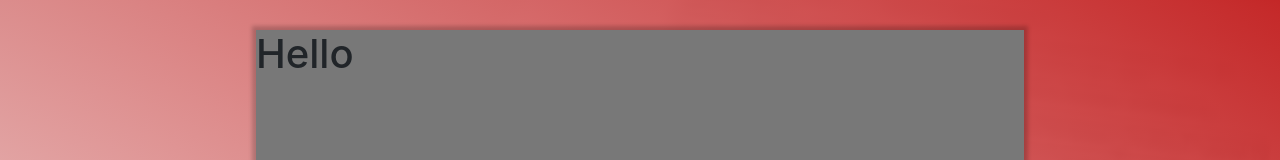
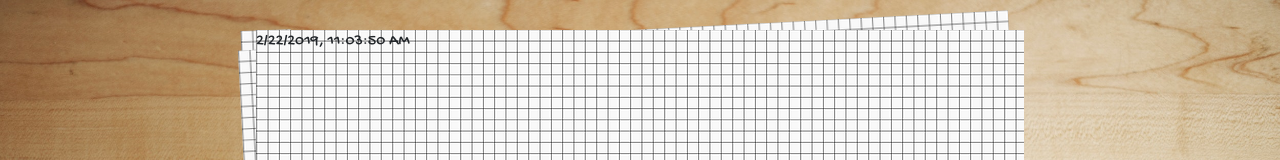
Before and after one commit to florianloechle/2-dimensional-statistics, a React (Create React App) app: page / in a window 1280 px wide. Shown: the top 160 px of the page. Built offline with nearby package versions, Linux system fonts and the light colour scheme.

Commit message:
design-wip: add css and images, new font to match style

```diff
--- a/public/index.html
+++ b/public/index.html
@@ -3,7 +3,7 @@
   <head>
     <meta charset="utf-8" />
     <link rel="shortcut icon" href="%PUBLIC_URL%/favicon.ico" />
-    <link href="https://fonts.googleapis.com/css?family=Press+Start+2P" rel="stylesheet">
+    <link href="https://fonts.googleapis.com/css?family=Gochi+Hand" rel="stylesheet">
     <meta
       name="viewport"
       content="width=device-width, initial-scale=1, shrink-to-fit=no"
--- a/src/App.js
+++ b/src/App.js
@@ -13,7 +13,9 @@ class StatisticApp extends React.Component {
   render() {
     return (
       <Layout>
-        <h1>Hello</h1>
+        <div className={styles.sheet}>
+          <span>{new Date().toLocaleString()}</span>
+        </div>
       </Layout>
     );
   }
--- a/src/App.module.css
+++ b/src/App.module.css
@@ -9,23 +9,60 @@
 }
 
 html {
-  font-family: 'Open Sans', sans-serif;
+ font-family: 'Gochi Hand', cursive !important;
 }
 
 body {
-  font-family: inherit;
+  font-family: inherit !important;
+  cursor: url(http://www.rw-designer.com/cursor-extern.php?id=99805), auto;
 }
 
 :root {
   --color-white: #ffffff;
   --color-white-dark: #dfdfdf;
-  --color-white-transparent: rgba(255,255,255,.9);
+  --color-white-transparent: rgba(255, 255, 255, 0.9);
 
   --color-red: #c31616;
-  --color-red-transparent: rgba(195, 22, 22, .9);
+  --color-red-transparent: rgba(195, 22, 22, 0.9);
 
   --color-grey: #787878;
   --color-grey-dark: #4e4e4e;
 
   --color-black: #000000;
+  --color-black-transparent: #000000b9;
+
+  --media-br-phone: 414px;
+  --media-br-tablet: 876px;
 }
+
+.sheet {
+  background-image: url('./assets/images/paper.PNG');
+  background-repeat: repeat;
+  height: 100%;
+  position: relative;
+}
+
+.sheet:before {
+  z-index: -1;
+  position: absolute;
+  content: '';
+  top: 0;
+  left: -3px;
+  bottom: 0;
+  right: 0;
+  max-width: 50px;
+  background-image: url('./assets/images/paper.PNG');
+  transform: rotate(-2deg);
+}
+
+.sheet:after {
+  z-index: -1;
+  position: absolute;
+  content: '';
+  top: 0;
+  bottom: 0;
+  right: -3px;
+  left: 0;
+  background-image: url('./assets/images/paper.PNG');
+  transform: rotate(-3deg);
+}
--- a/src/components/Layout/Layout.module.css
+++ b/src/components/Layout/Layout.module.css
@@ -1,12 +1,10 @@
+/** @format */
+
 .base {
   height: 100vh;
   width: 100%;
-  background-image: linear-gradient(
-      to bottom left,
-      var(--color-red-transparent),
-      var(--color-white-transparent)
-    ),
-    url('../../assets/images/background.jpg');
+  background-image:
+    url('../../assets/images/background2.jpg');
   background-size: cover;
   display: flex;
   flex-flow: column nowrap;
@@ -14,13 +12,21 @@
 
 .base > main {
   flex: 1;
-  width: 60%;
-  margin: 30px auto 0px auto;
-  background-color: var(--color-grey);
-  box-shadow: 0px 0px 4px 4px rgba(0,0,0,.2)
+  position: relative;
+  background-color: var(--color-white);
+  z-index: 1;
 }
 
-@media only screen and (max-width: 414px) {
+/* Desktops */
+@media only screen and (min-width: 1224px) {
+  .base > main {
+    width: 60%;
+    margin: 30px auto 0px auto;
+  }
+}
+
+/* Smartphones (portrait) ----------- */
+@media only screen and (max-width: 400px) {
   .base > main {
     width: 100%;
     margin: 0;
@@ -28,6 +34,14 @@
   }
 }
 
+/* iPads (portrait and landscape) ----------- */
+@media only screen and (min-width: 768px) and (max-width: 1024px) {
+  .base > main {
+    width: 90%;
+    margin: auto;
+  }
+}
+
 .base > footer {
   height: 56px;
 }
```
Also changed, not shown: src/assets/images/background2.jpg (added), src/assets/images/paper.PNG (added).
